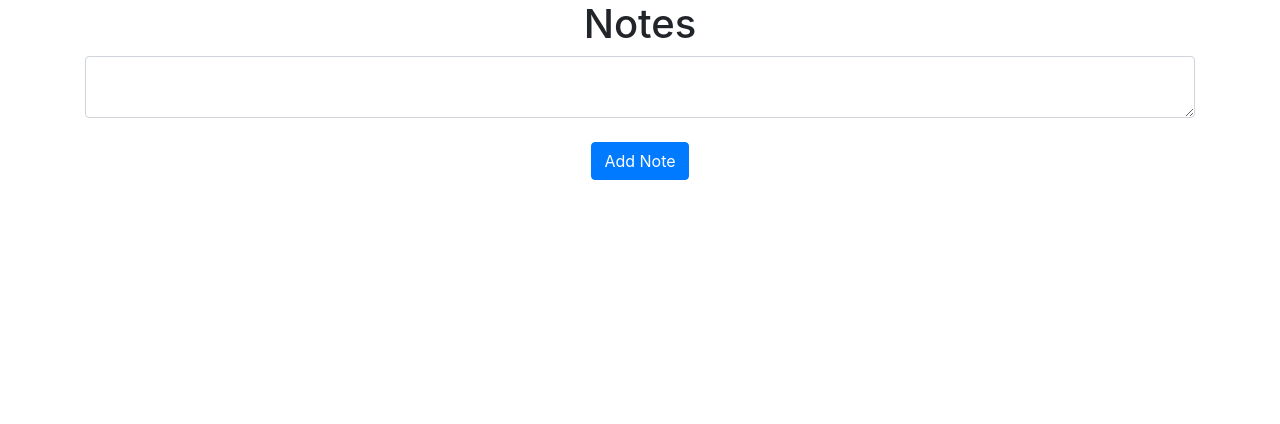
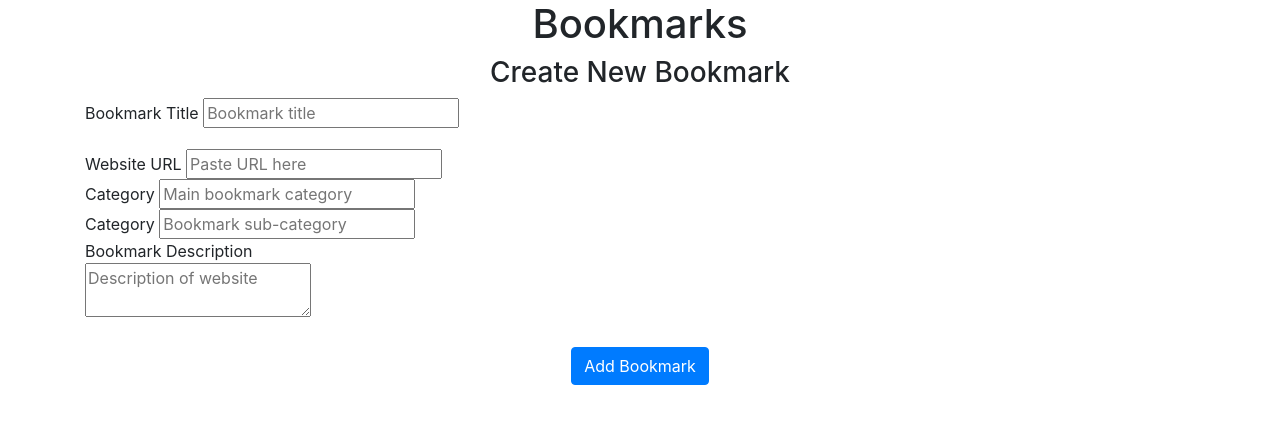
Before and after one commit to mlecoleman/bookmarks, a Flask app: page / in a window 1280 px wide. Shown: the part 56-480 px from the top of the page. Run offline with Flask 2, Linux system fonts and the light colour scheme; a user stored in the database is signed in; data that the repository does not hold is empty; some libraries are stand-ins or nearby versions.

Commit message:
Start making notes page into bookmarks page

```diff
--- a/website/templates/home.html
+++ b/website/templates/home.html
@@ -1,5 +1,5 @@
-{% extends "base.html" %} {% block title %}Home{% endblock %} {% block content %}
-<h1 align="center">Notes</h1>
+{% extends "base.html" %} {% block title %}Bookmarks{% endblock %} {% block content %}
+<h1 align="center">Bookmarks</h1>
 <ul class="list-group list-group-flush" id="notes">
         {% for note in user.notes %}
         <li class="list-group-item">{{ note.data }}
@@ -9,11 +9,60 @@
         </li>
         {% endfor %}
 </ul>
+
 <form method="POST">
-        <textarea name="note" id="note" class="form-control"></textarea>
+        <h3 align="center">Create New Bookmark</h3>
+        <div class="form-group">
+                <label for="bookmark-title">Bookmark Title</label>
+                <input
+                type="text"
+                id="bookmark-title"
+                name="bookmark-title"
+                placeholder="Bookmark title"
+                />
+        </div>
+        <div class="form-group>
+                <label for="url">Website URL</label>
+                <input
+                type="url"
+                id="url"
+                name="url"
+                placeholder="Paste URL here"
+                />
+        </div>
+        <div class="form-group>
+                <label for="category1">Category</label>
+                <input
+                type="text"
+                id="category1"
+                name="category1"
+                placeholder="Main bookmark category"
+                />
+        </div>
+        <div class="form-group>
+                <label for="category2">Category</label>
+                <input
+                type="text"
+                id="category2"
+                name="category2"
+                placeholder="Bookmark sub-category"
+                />
+        </div>
+        <!-- <div class="form-group>
+                <label for="image">Image</label>
+                <input
+                type="image"
+                id="image"
+                name="image"
+                />
+        </div> -->
+        <div class="form-group>
+        <label for="bookmark-description">Bookmark Description</div>
+        <textarea name="desciption" id="description" placeholder="Description of website"></textarea>
+        </div>
         <br />
         <div align="center">
-                <button type="submit" class="btn btn-primary">Add Note</button>
+                <button type="submit" class="btn btn-primary">Add Bookmark</button>
         </div>
 </form>
 {% endblock %}
```
